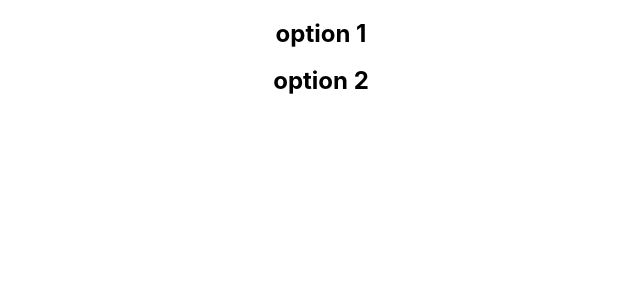
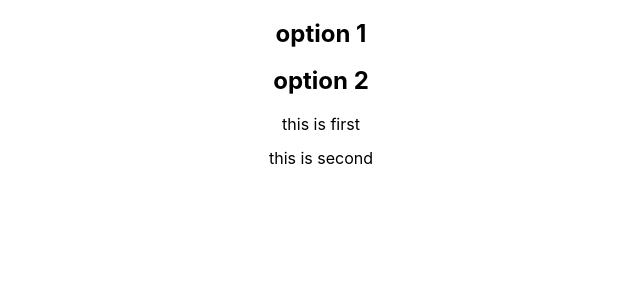
Before and after one commit to catsmonster/project-zero, a React (Create React App) app: page / in a window 1280 px wide. Shown: the top 300 px of the page, without its empty margins (319-959 px from the left). Built offline with nearby package versions, Linux system fonts and the light colour scheme.

Commit message:
created first and second components

```diff
--- a/src/App.js
+++ b/src/App.js
@@ -2,11 +2,15 @@ import React from 'react';
 import './App.css';
 import Nav from "./components/Nav/Nav";
 import 'tachyons';
+import First from "./components/First/First";
+import Second from "./components/Second/Second";
 
 function App() {
   return (
     <div className="App">
       <Nav/>
+      <First/>
+      <Second/>
     </div>
   );
 }
--- /dev/null
+++ b/src/components/First/First.js
@@ -0,0 +1,11 @@
+import React from 'react';
+
+const First = () => {
+    return (
+        <div>
+            <p>this is first</p>
+        </div>
+    );
+};
+
+export default First;
--- /dev/null
+++ b/src/components/Second/Second.js
@@ -0,0 +1,11 @@
+import React from 'react';
+
+const Second = () => {
+    return (
+        <div>
+            <p>this is second</p>
+        </div>
+    );
+};
+
+export default Second;
```
